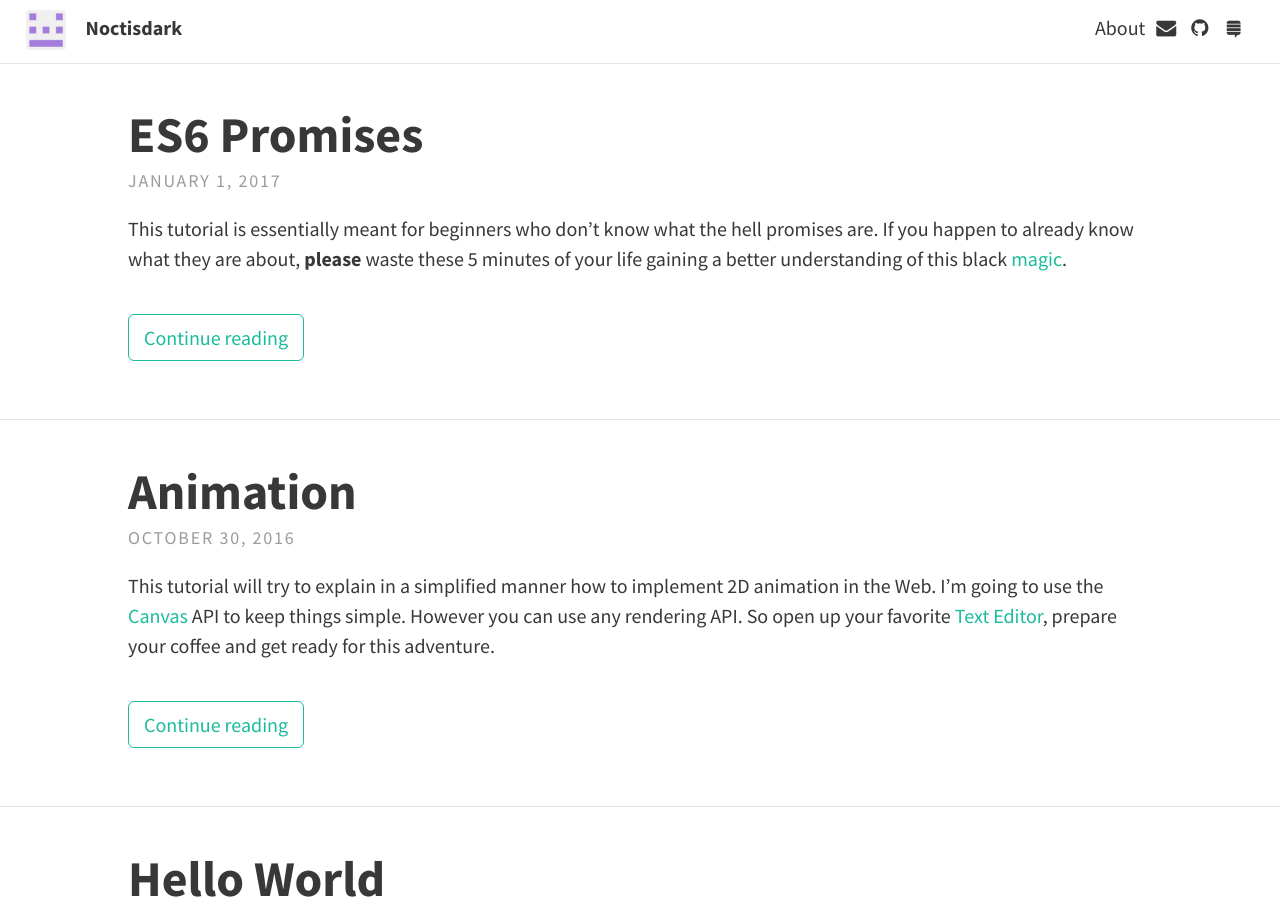
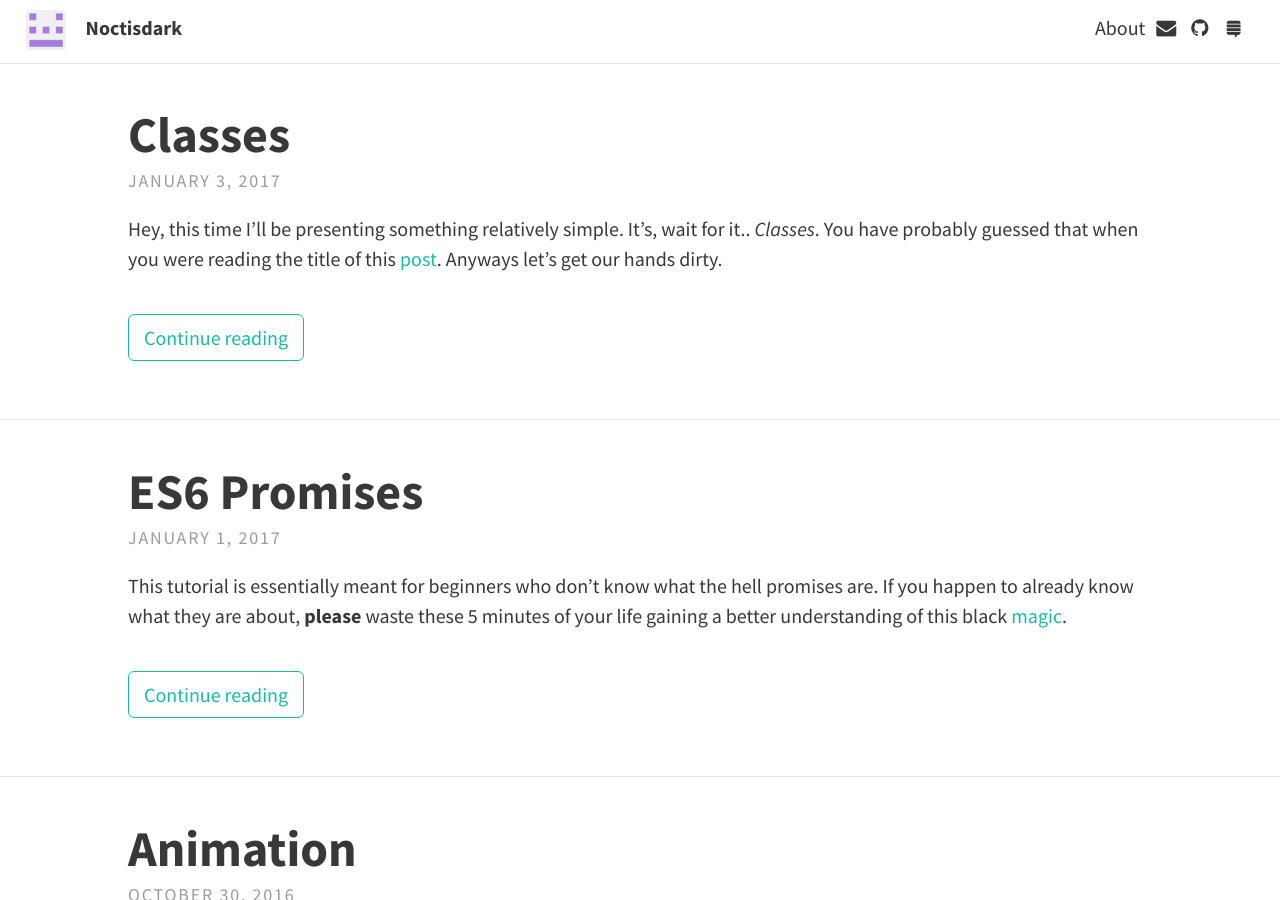
Before and after one commit to Noctisdark/noctisdark.github.io, a Jekyll site: the page built from index.html, in a window 1280 px wide and 900 px high. Built offline with Jekyll 4.4.1, drawn with Linux system fonts in a browser that asks for light colours; nearby versions of some CDN libraries; the list of posts is cut into pages by our own code; part of the change alters nothing that is shown.

Commit message:
New article and more SEO

````diff
--- a/_includes/head.html
+++ b/_includes/head.html
@@ -3,7 +3,7 @@
 	<meta charset="utf-8">
 	<title>{% if page.title %}{{ page.title }} |{% endif %} {{ site.theme_settings.title }}</title>
 	<meta name="description" content="{% if page.excerpt %}{{ page.excerpt | strip_html | strip_newlines | truncate: 160 }}{% else %}{{ site.theme_settings.description }}{% endif %}">
-	<meta name="keywords" content="Web,Design,Gaming,Physics,Life,Graphics,Computer,Fun">
+	<meta name="keywords" content="Web,Design,Gaming,Physics,Life,Graphics,Computer,Fun,Personal,Blog">
 	<meta name="author" content="Noctisdark">
 	<meta name="viewport" content="width=device-width, initial-scale=1">
 <!--	<meta http-equiv="X-Frame-Options" content="sameorigin">-->
--- /dev/null
+++ b/_posts/2017-01-03-Classes.md
@@ -0,0 +1,215 @@
+---
+layout: post
+title: Classes
+date: 2017-01-03
+---
+
+Hey, this time I'll be presenting something relatively simple. It's, wait for it.. *Classes*.
+You have probably guessed that when you were reading the title of this [post](https://en.wikipedia.org/wiki/Post).
+Anyways let's get our hands dirty.
+
+## Classes in ES5-:
+
+Making a class in ES5- is a pain and somewhat unintuitive, but rewarding in a sense that you get to harness the power
+of Javascript and understand what's happening under the hood.
+
+#### Constructors:
+
+The idea of a [constructor](https://developer.mozilla.org/en-US/docs/Web/JavaScript/Reference/Classes/constructor) is relatively straighforward, it's just a function that will
+be called to construct your new object. In javascript, a constructor is any function that happens to
+exist after the `new` keyword.
+
+Making an `Animal` constructor goes like this:
+
+```javascript
+function Animal(name, owner, sound) {
+	this.name = name;
+	this.owner = owner;
+	this.sound = sound;
+};
+
+var frog = new Animal('Froggy', 'Leonhardo', 'Croack!');
+```
+
+If you never seen this code before, `new Animal(...)` will return an object having `name`, `owner` and `sound` properties.
+This new object, `Frog` in our case, is called an instance of the `Animal` class.
+
+*Spoiler Alert 1*: Even though `Animal` is just a function, Javascript programmers tend to call it a `class`,
+because it's enough to have it to make any `Animal` object.
+
+*Spoiler Alert 2*: If you haven't already guessed what `this` refers to, it points to the new object being constructed.
+Used a function as a constructor bind the `this` keyword automatically to the new instance of the class.
+<hr/>
+#### Prototypes:
+
+You might have guessed it by now, having an animal that knows his `name`, `owner` and `sound` is pretty boring
+if this guy can't do anything useful with it. So, let's make the `Animal`s `speak`.
+
+We can actually do two things:
+##### Strategy N°1:
+```javascript
+function Animal(name, owner, sound) {
+	/*Previous code*/
+
+	this.speak = function() {
+		console.log(this.sound);
+	}
+};
+
+var frog = new Animal('Froggy', 'Leonhardo', 'Croack!');
+frog.speak(); //Croack!
+```
+
+We are adding a `speak` property in the constructor and this is actually a bad practice. Because now, every instance of
+the `Animal` class will have this property and thus eating much more memory and because it's actully not doing anything useful.
+
+If all `Animal`s could speak the same way, why not make this `speak` function shared between all animals. That's exactly the point of prototypes.
+
+##### Strategy N°2:
+*Spoiler Alert*: **The** Prefered one.
+
+```javascript
+function Animal(name, owner, sound) {
+	/*Previous code*/
+};
+
+Animal.prototype.speak = function() {
+	console.log(this.sound);
+};
+
+var frog = new Animal('Froggy', 'Leonhardo', 'Croack!');
+frog.speak(); //Croack!
+```
+I hope it's all clear now. Having a property of the prototype of a `class` makes it shared between all instance of that class,
+if one instance changes it, it is changed for all.
+<hr/>
+#### Inheritance:
+
+Now, let's make a `Dog`. A `Dog` is an `Animal`, so we better play this well and let it inherit from the `Animal` class.
+After all, the dog must have some thing in common with other animals.
+
+*Spoiler Alert*: I am not [Charles Darwin](https://en.wikipedia.org/wiki/Charles_Darwin).
+
+```javascript
+/*Previous code*/
+
+Dog.prototype = Object.create(Animal.prototype); //Inherit all shared stuff from animals
+
+function Dog(name, owner) {
+	Animal.call(this, name, owner, 'Bark!'); //Make this an animal first
+	this.isCute = true; //All dogs are cute, right ?
+};
+var doggy = new Dog('John', 'Clark');
+doggy.speak(); //Bark!
+console.log(this.isCute); //true
+```
+And it's as easy as that. You inherit the `Superclass.prototype` using `Object.create` and in your `Subclass` constructor,
+you call the `Superclass constructor` on the object you are making.
+
+##### What is Object.create ?
+
+It's simply a function that creates a new object, based on the prototype specified in the first argument, owning the properties specified in the rest of the arguments.
+Just to make life easier, think of it like this:
+
+```javascript
+Object.prototype = function(proto) {
+	return {__proto__: proto};
+}
+```
+I highly recommand this [link](https://developer.mozilla.org/en-US/docs/Web/JavaScript/Reference/Global_Objects/Object/create) if you want to learn more.
+
+And Taadaa, you've just learnt one of the most important concepts in Javascript and OOP: [Prototype Inheritance](https://developer.mozilla.org/en/docs/Web/JavaScript/Inheritance_and_the_prototype_chain). That wasn't hard at all, wasn't it ?
+<hr/>
+#### Static variables:
+
+Static variables are properties of the class itself rather than an instance property.
+If we want to write a function to get the owner of the pet we have, we can do one of these two things:
+
+##### Strategy N°1:
+```javascript
+Animal.prototype.getOwner = function() {
+	return this.owner;
+};
+```
+
+*Sarcasm: This will only work if an `Animal` really knows his owner, but in Javascript it does.*
+
+getOwner is a property of all instances coming from the `Animal` class,  `Dogs`,  `Cats`, etc.. and they all get to know their owner.
+
+##### Strategy N°2:
+```javascript
+Animal.getOwner = function(pet) {
+	return pet.owner;
+};
+```
+
+Now, getOwner is a property of the class itself. and won't be found on any instance of that class. and that's what we call a *static method* or a *static function*.
+Think of `Animal.getOwner` as the factory that creates `Animal`s, even if the animal doesn't know his owner, they factory could. And that's what *static variables* are all about.
+<hr/>
+### Classes in ES6:
+
+Since ES6, classes are easier to understand and a lot simpler to work with.
+Let me prove this by just rewriting the old examples one by one, without changing a bit or a byte.
+
+#### Constructors:
+
+```javascript
+class Animal {
+	constructor(name, owner, sound) {
+		this.name = name;
+		this.owner = owner;
+		this.sound = sound;
+	}
+
+	speak() {
+		console.log(this.sound);
+	}
+};
+
+var frog = new Animal('Froggy', 'FrogLover', 'Croack!');
+frog.speak();
+```
+
+*Note: constructor is the function that get invoked when creating the new object, just like the `Animal` in `new Animal;` from the example before*
+<hr/>
+#### Inheritance:
+
+```javascript
+class Dog extends Animal {
+	constructor(name, owner) {
+		super(name, owner, 'Bark!');
+		this.isCute = true:
+	}
+};
+
+var doggy = new Dog('John', 'Clark');
+doggy.speak(); //Bark!
+console.log(doggy.isCute); //true
+```
+That was really cute.
+*Note: super is a method that *must* be invoked the constructor of the `Subclass`, it's basically the `Superclass` constructor*.
+*In this case, it's `Animal`.*
+<hr/>
+#### Static functions:
+
+```javascript
+class Animal {
+	/*Code from before*/
+
+	static getOwner(pet) {
+		return pet.owner;
+	}
+};
+```
+That was a piece of cake, wasn't it ?
+<hr/>
+
+And all there is to it.
+
+Despite their awesomeness, ES6 is not yet supported in all browsers, always check [MDN](https://developer.mozilla.org/en-US/docs/Web/JavaScript/Reference/Classes) for comptability.
+
+Solutions exist, the best I know of is [Babel](https://babeljs.io/) which transpiles your ES6 code to ES5 that all decent browsers can understand.
+
+**Epilogue:**
+This is how another article ends, you have probably used 5 or 10 minutes of your life to read this. I really appreciate it. if you liked this post of learnt something new from it. *please* leave a comment and share your ideas. Thanks a lot and good luck ! :D
+<img src="/img/byebye.gif-c200" style="display: block; margin: 0 auto;"/>
````
